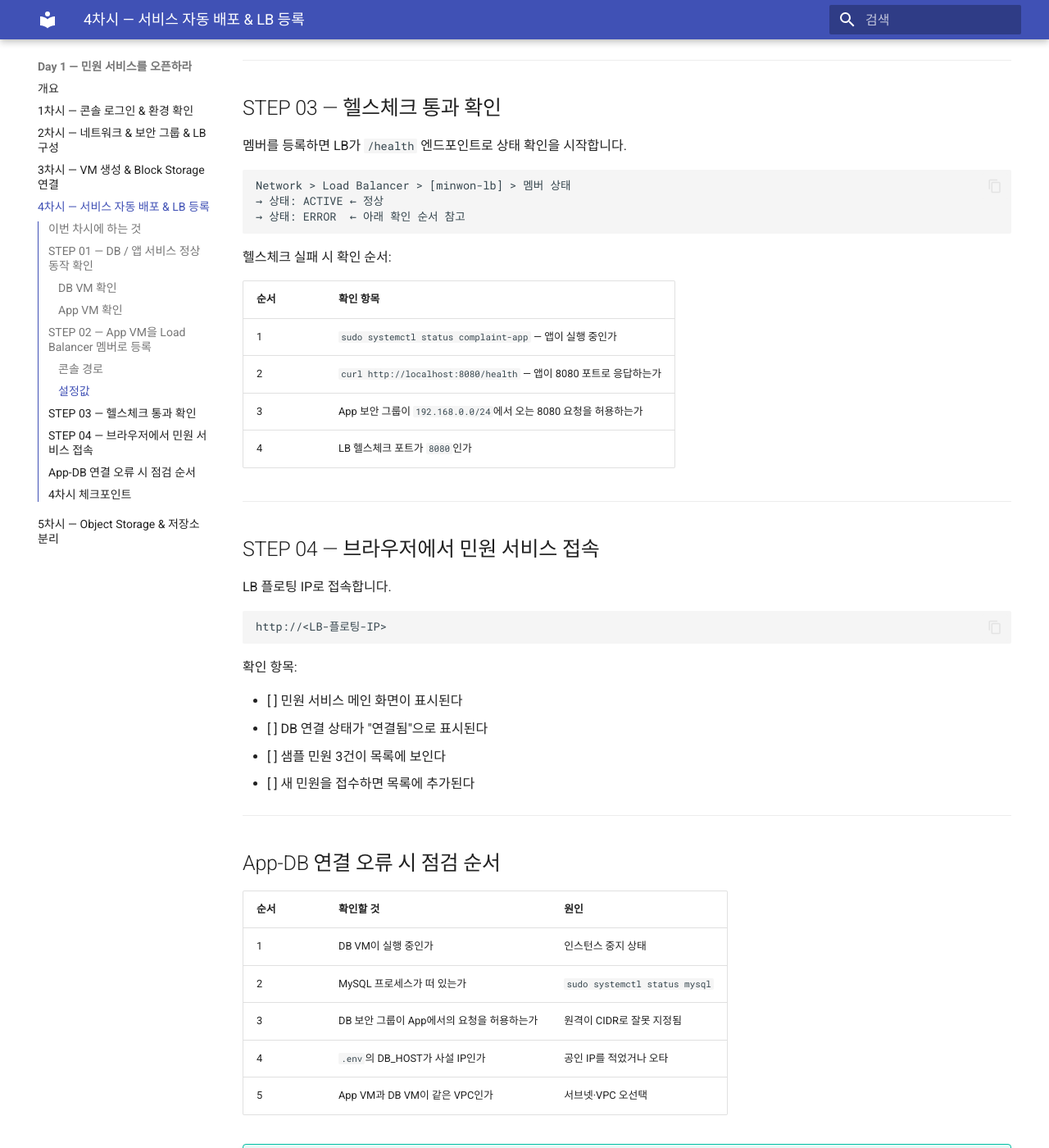
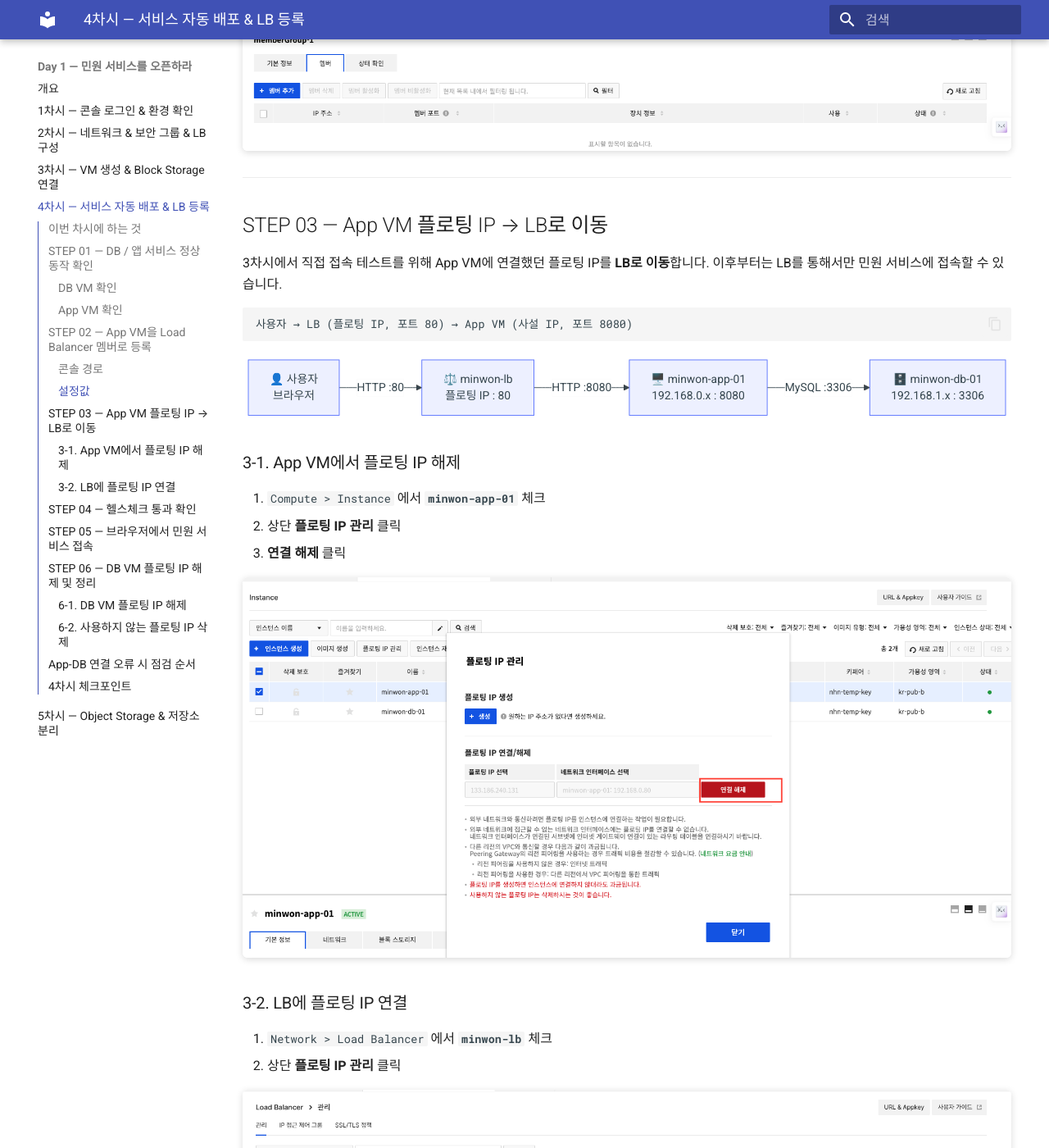
Before and after one commit to skilleat-labs/cloud-native-minwon-lab, an MkDocs documentation site: the page built from docs/day1/session4.md, in a window 1280 px wide and 1400 px high, scrolled down 2620 px. Shown: the whole window at 82% size. Built offline with MkDocs 1.6.1 and Material for MkDocs 9.7.7, drawn with Linux system fonts in a browser that asks for light colours; some of the changed text lies outside the part shown.

Commit message:
4차시: 플로팅 IP 이동 단계·다이어그램·DB 정리 추가, 5차시: 서비스 활성화 STEP 제거·컨테이너 생성 캡처 추가

````diff
--- a/docs/day1/session4.md
+++ b/docs/day1/session4.md
@@ -1,7 +1,7 @@
 # Day 1 · 4차시 — LB에 앱 서버를 연결하고 서비스를 오픈하라
 
 **소요 시간**: 50분 (14:00~14:50)
-**목표**: 3차시에서 자동 배포된 App VM을 Load Balancer에 등록하고, 외부에서 민원 서비스에 접속한다
+**목표**: 3차시에서 자동 배포된 App VM을 Load Balancer에 등록하고, 플로팅 IP를 LB로 이동해 외부에서 민원 서비스에 접속한다
 
 ---
 
@@ -11,14 +11,17 @@
 |------|------|
 | 01 | DB / 앱 서비스 정상 동작 확인 |
 | 02 | App VM을 Load Balancer 멤버로 등록 |
-| 03 | 헬스체크 통과 확인 |
-| 04 | 브라우저에서 민원 서비스 접속 확인 |
+| 03 | App VM 플로팅 IP → LB로 이동 |
+| 04 | 헬스체크 통과 확인 |
+| 05 | 브라우저에서 민원 서비스 접속 확인 |
+| 06 | DB VM 플로팅 IP 해제 및 정리 |
 
 !!! info "3차시에서 이미 완료된 것"
     - DB VM 생성 → MySQL 자동 설치·DB 초기화 (사용자 스크립트)
     - App VM 생성 → 소스 clone·앱 배포 (사용자 스크립트)
+    - App VM에 플로팅 IP가 연결된 상태 (직접 접속 테스트용)
 
-    이번 차시는 **LB 연결 및 외부 접속 확인**에 집중합니다.
+    이번 차시는 **LB 연결, 플로팅 IP 이동, 외부 접속 확인**에 집중합니다.
 
 ---
 
@@ -77,7 +80,55 @@ curl http://localhost:8080/health
 
 ---
 
-## STEP 03 — 헬스체크 통과 확인
+## STEP 03 — App VM 플로팅 IP → LB로 이동
+
+3차시에서 직접 접속 테스트를 위해 App VM에 연결했던 플로팅 IP를 **LB로 이동**합니다.
+이후부터는 LB를 통해서만 민원 서비스에 접속할 수 있습니다.
+
+```
+사용자 → LB (플로팅 IP, 포트 80) → App VM (사설 IP, 포트 8080)
+```
+
+```mermaid
+flowchart LR
+    U["👤 사용자\n브라우저"]
+    LB["⚖️ minwon-lb\n플로팅 IP : 80"]
+    APP["🖥️ minwon-app-01\n192.168.0.x : 8080"]
+    DB["🗄️ minwon-db-01\n192.168.1.x : 3306"]
+
+    U -->|"HTTP :80"| LB
+    LB -->|"HTTP :8080"| APP
+    APP -->|"MySQL :3306"| DB
+```
+
+### 3-1. App VM에서 플로팅 IP 해제
+
+1. `Compute > Instance` 에서 **`minwon-app-01`** 체크
+2. 상단 **플로팅 IP 관리** 클릭
+3. **연결 해제** 클릭
+
+![App VM 플로팅 IP 연결 해제](./images/4-4-app-floating-ip-detach.png)
+
+### 3-2. LB에 플로팅 IP 연결
+
+1. `Network > Load Balancer` 에서 **`minwon-lb`** 체크
+2. 상단 **플로팅 IP 관리** 클릭
+
+![LB 플로팅 IP 관리 버튼](./images/4-3-lb-floating-ip-manage-btn.png)
+
+3. **플로팅 IP 연결/해제** 영역에서:
+   - 플로팅 IP 선택: `133.186.240.131` (방금 해제한 IP)
+   - 네트워크 인터페이스 선택: `minwon-lb: 192.168.0.26`
+4. **연결** 클릭
+
+![LB에 플로팅 IP 연결](./images/4-5-lb-floating-ip-connect.png)
+
+!!! tip "플로팅 IP가 목록에 보이지 않는다면"
+    App VM에서 연결 해제가 완료된 후 약 10~20초 뒤에 LB 플로팅 IP 관리 화면을 새로 열어보세요.
+
+---
+
+## STEP 04 — 헬스체크 통과 확인
 
 멤버를 등록하면 LB가 `/health` 엔드포인트로 상태 확인을 시작합니다.
 
@@ -98,9 +149,9 @@ Network > Load Balancer > [minwon-lb] > 멤버 상태
 
 ---
 
-## STEP 04 — 브라우저에서 민원 서비스 접속
+## STEP 05 — 브라우저에서 민원 서비스 접속
 
-LB 플로팅 IP로 접속합니다.
+LB 플로팅 IP의 **80번 포트**로 접속합니다.
 
 ```
 http://<LB-플로팅-IP>
@@ -112,6 +163,34 @@ http://<LB-플로팅-IP>
 - [ ] DB 연결 상태가 "연결됨"으로 표시된다
 - [ ] 샘플 민원 3건이 목록에 보인다
 - [ ] 새 민원을 접수하면 목록에 추가된다
+
+---
+
+## STEP 06 — DB VM 플로팅 IP 해제 및 정리
+
+민원 서비스가 LB를 통해 정상 접속되는 것을 확인했으면, **DB VM의 플로팅 IP도 해제**합니다.
+DB는 내부 통신만 하면 되므로 공인 IP가 필요 없습니다.
+
+### 6-1. DB VM 플로팅 IP 해제
+
+1. `Compute > Instance` 에서 **`minwon-db-01`** 체크
+2. 상단 **플로팅 IP 관리** 클릭
+3. **연결 해제** 클릭
+
+![DB VM 플로팅 IP 연결 해제](./images/4-6-db-floating-ip-detach.png)
+
+### 6-2. 사용하지 않는 플로팅 IP 삭제
+
+플로팅 IP는 연결하지 않아도 **과금**됩니다.
+
+1. `Network > Floating IP` 에서 연결된 장치가 `-` 인 IP 체크
+2. **플로팅 IP 삭제** 클릭
+
+![사용하지 않는 플로팅 IP 삭제](./images/4-7-floating-ip-delete.png)
+
+!!! warning "삭제 전 반드시 확인"
+    `133.186.240.131` → `minwon-lb` 에 연결된 IP는 **삭제하지 마세요.**
+    연결 장치가 `-` 인 IP만 삭제합니다.
 
 ---
 
@@ -139,6 +218,7 @@ http://<LB-플로팅-IP>
 | ④ | 헬스체크 상태가 ACTIVE다 | LB > 멤버 상태 |
 | ⑤ | LB 플로팅 IP로 민원 서비스가 접속된다 | 브라우저 확인 |
 | ⑥ | 민원을 접수하면 목록에서 조회된다 | 서비스 직접 사용 |
+| ⑦ | App VM과 DB VM의 플로팅 IP가 해제되었다 | Instance 목록 확인 |
 
 ---
 
````
Also changed, not shown: docs/day1/session5.md (+16 -27 lines), docs/day1/images/4-3-lb-floating-ip-manage-btn.png (added), docs/day1/images/4-4-app-floating-ip-detach.png (added), docs/day1/images/4-5-lb-floating-ip-connect.png (added), docs/day1/images/4-6-db-floating-ip-detach.png (added), docs/day1/images/4-7-floating-ip-delete.png (added), docs/day1/images/5-1-container-create.png (added).
